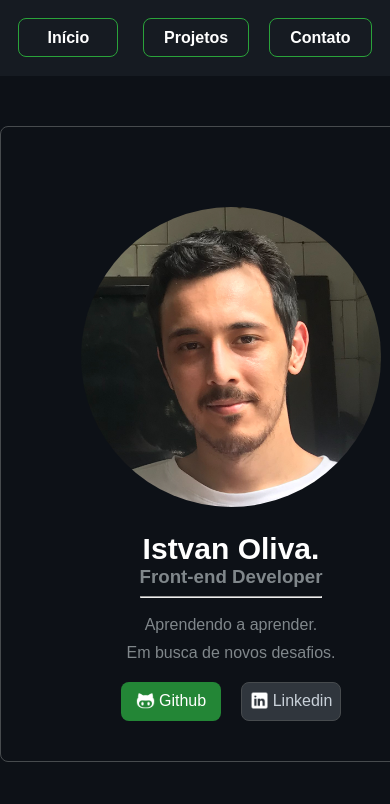
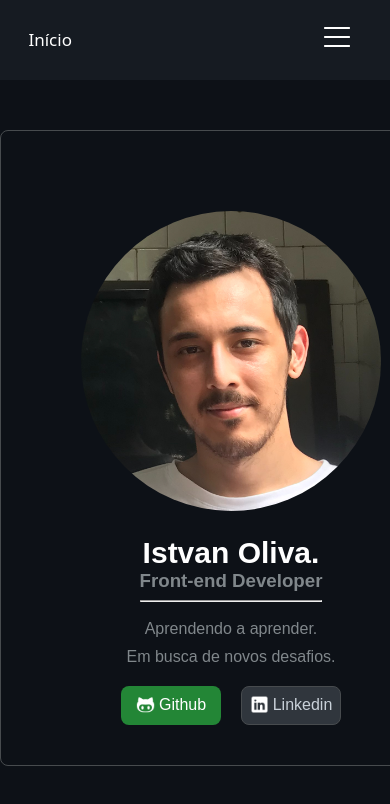
Before and after one commit to Istvanoliva/portfolio, a React (Create React App) app in the folder portfolio/: page / in a window 390 px wide. Shown: the top 804 px of the page. Built offline with nearby package versions, Linux system fonts and the light colour scheme.

Commit message:
style: (header) @media query

```diff
--- a/portfolio/src/Components/Header/Header.css
+++ b/portfolio/src/Components/Header/Header.css
@@ -1,4 +1,5 @@
 .header-container {
+  align-items: center;
   margin: 0;
   background-color: #161B22;
   display: flex;
@@ -10,27 +11,52 @@
   padding: 1vh;
 }
 
-.header-nav {
-  display: flex;
-  justify-content: space-between;
-  flex-wrap: wrap;
+.inicio {
+  margin: 20px;
 }
 
-#home-icon {
-  margin-left: 40px;
-  height: 40px;
-  width: 40px;
+.list {
+  list-style: none;
+  display: flex;
+  gap: 25px;
+  margin: 30px;
 }
 
-.btn-header {
-  background-color: #161B22;
-  border: 1px solid #2aa33a;
-  font-weight: 600;
-  position: relative;
-  outline: none;
-  display: flex;
-  justify-content: center;
-  align-items: center;
-  cursor: pointer;
-  opacity: 1;
+#toggle, #toggle-label {
+  display: none;
 }
+
+.menu-img {
+  height: 30px;
+  width: 30px;
+  margin: 30px;
+}
+
+@media screen and (max-width: 600px) {
+  #toggle-label {
+    display: flex;
+  }
+
+  .menu {
+    width: 100%;
+    max-height: 0;
+    overflow: hidden;
+  }
+
+  .list {
+    flex-direction: column;
+    align-items: center;
+    padding: 20px;
+  }
+
+  .header-container label {
+    display: inline-flex;
+    align-items: center;
+    cursor: pointer;
+    height: 30px;
+  }
+
+  #toggle:checked ~ .menu {
+    max-height: 100%;
+  }
+}
--- a/portfolio/src/Components/Header/Header.js
+++ b/portfolio/src/Components/Header/Header.js
@@ -2,33 +2,27 @@ import { Link } from 'react-router-dom';
 import React from 'react';
 import '../Header/Header.css';
 
-// import img from '../../images/icon-home.png';
+import menu from '../../images/icon-menu.png';
 
 function Header() {
     return (
         <header className="header-container">
-            <div className="link-container">
+            <div className="inicio">
                 <Link to='/'>
-                    <button className="btn-header">
-                        Início
-                    </button>
+                Início
                 </Link>
             </div>
-            <div className="header-nav">
-                <div className="link-container">
-                    <Link to='/projetos'>
-                        <button className="btn-header">
-                    Projetos
-                        </button>
-                    </Link>
-                </div>
-                <div className="link-container">
-                    <Link to='/contato'>
-                        <button className="btn-header">
-                    Contato
-                        </button>
-                    </Link>
-                </div>
+            <input type="checkbox" id="toggle" />
+            <label htmlFor="toggle" id="toggle-label"><img src={ menu } className="menu-img" /></label>
+            <div className="menu">
+                <ul className="list">
+                    <li><Link to='/projetos'>
+                        Projetos
+                    </Link></li>
+                    <li><Link to='/contato'>
+                        Contato
+                    </Link></li>
+                </ul>
             </div>
         </header>
     );
```
